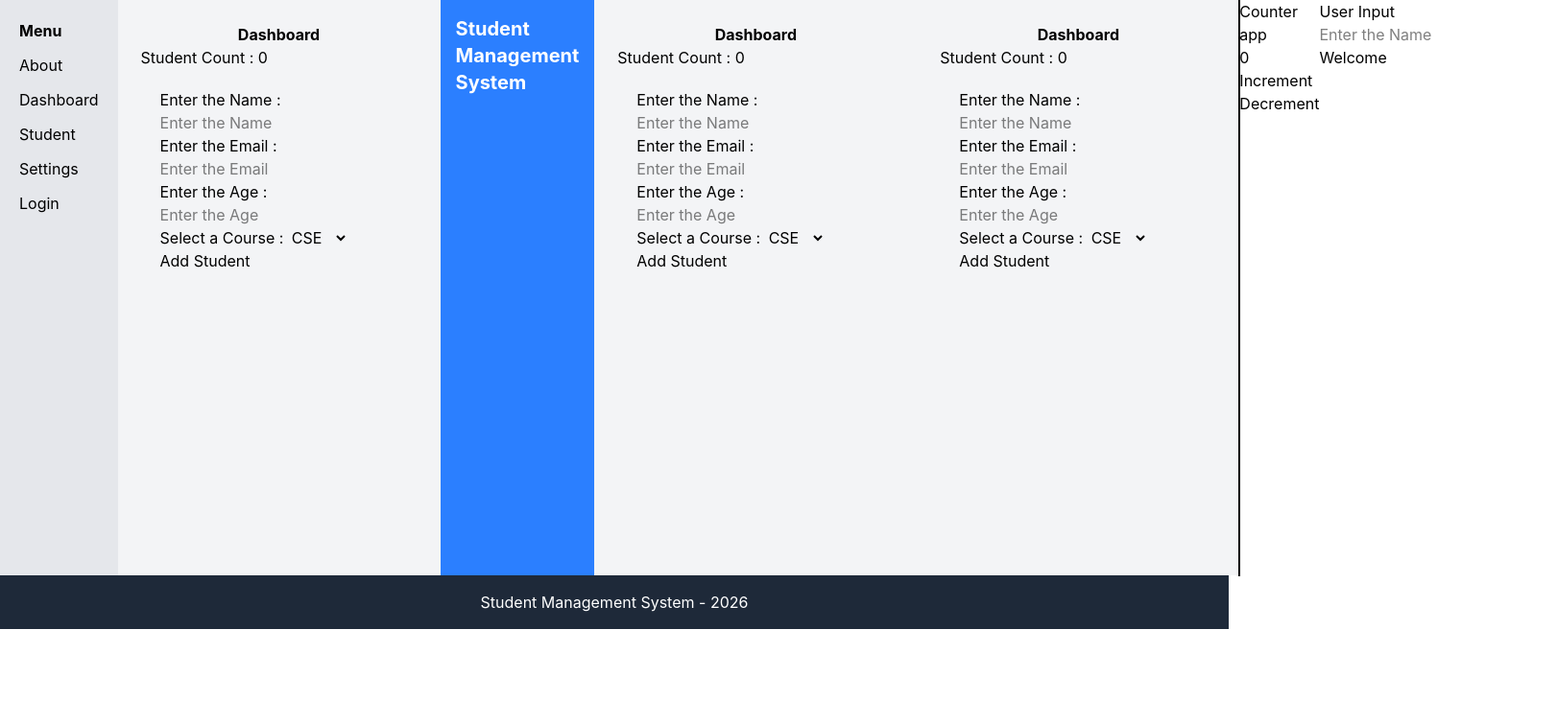
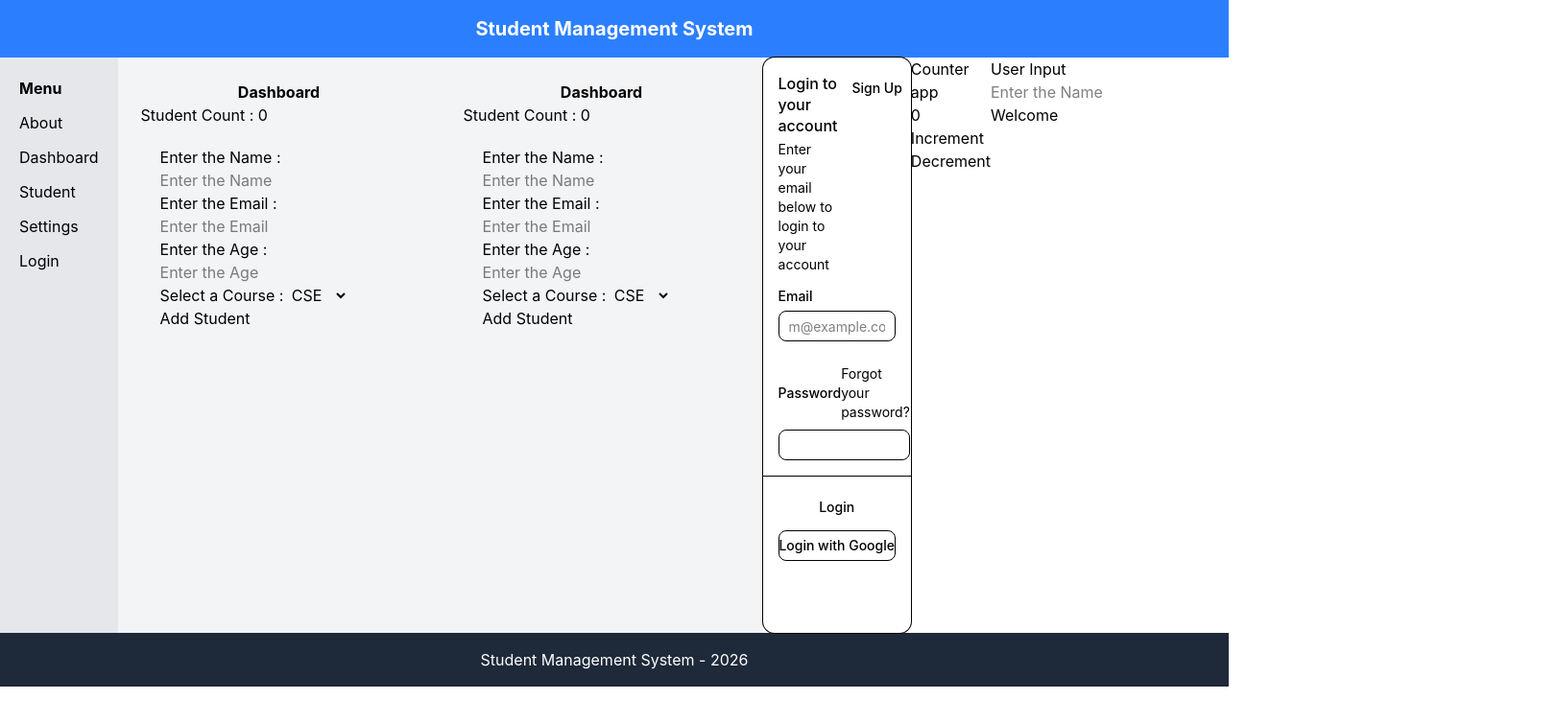
Before and after one commit to JaiHarsan/MERN-stack-training, a React (Vite) app in the folder client/: page / in a window 1280 px wide. Shown: the top 754 px of the page at 96% size, 1622 px wide, since content can reach past the window. Built offline with nearby package versions, Linux system fonts and the light colour scheme.

Commit message:
updated version

```diff
--- a/client/src/App.jsx
+++ b/client/src/App.jsx
@@ -17,6 +17,7 @@ const App = () => {
 
     return(
       <div>
+        <Navbar/>
         <div className="flex">
           <Sidebar/>
           <Routes>
@@ -27,14 +28,8 @@ const App = () => {
             <Route path="/login" element={<Login/>}/>
           </Routes>
 
-          <Navbar/>
-          <Routes>
-            <Route path="/" element={<DashBoard/>}/>
-            <Route path="/about" element={<About/>}/>
-            <Route path="/student" element={<Student/>}/>
-            <Route path="/settings" element={<Settings/>}/>
-            <Route path="/login" element={<Login/>}/>
-          </Routes>
+
+
 
 
 
--- a/client/src/component/Navbar.jsx
+++ b/client/src/component/Navbar.jsx
@@ -1,16 +1,11 @@
 
 import React from "react";
-import { Link } from "react-router-dom";
 
 function Navbar(){
     return(
-        <div className="bg-blue-500 text-2x1 p-4 text-white">
+        <div className="bg-blue-500 text-2x1 p-4 text-white text-center">
             <h1 className="text-xl font-bold">Student Management System</h1>
         </div>
-
-
-
-
 
 
     )
```
